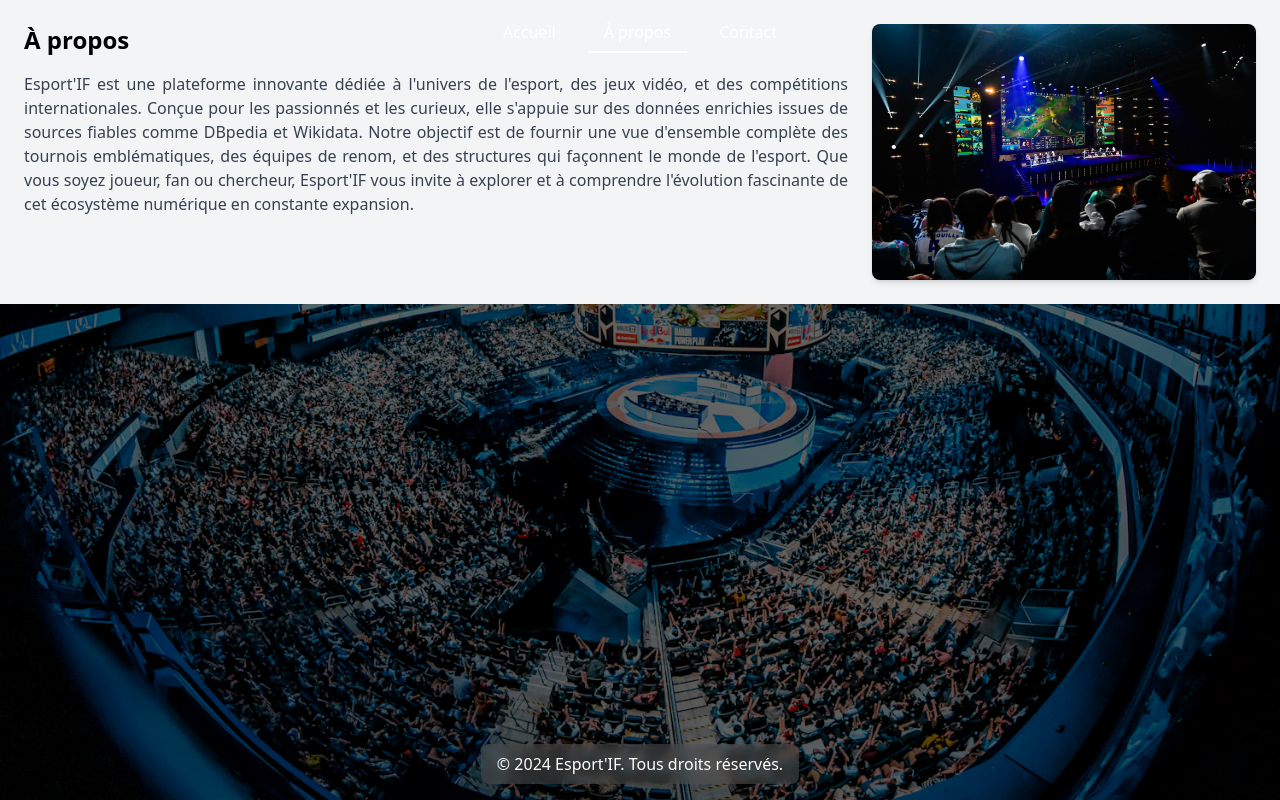
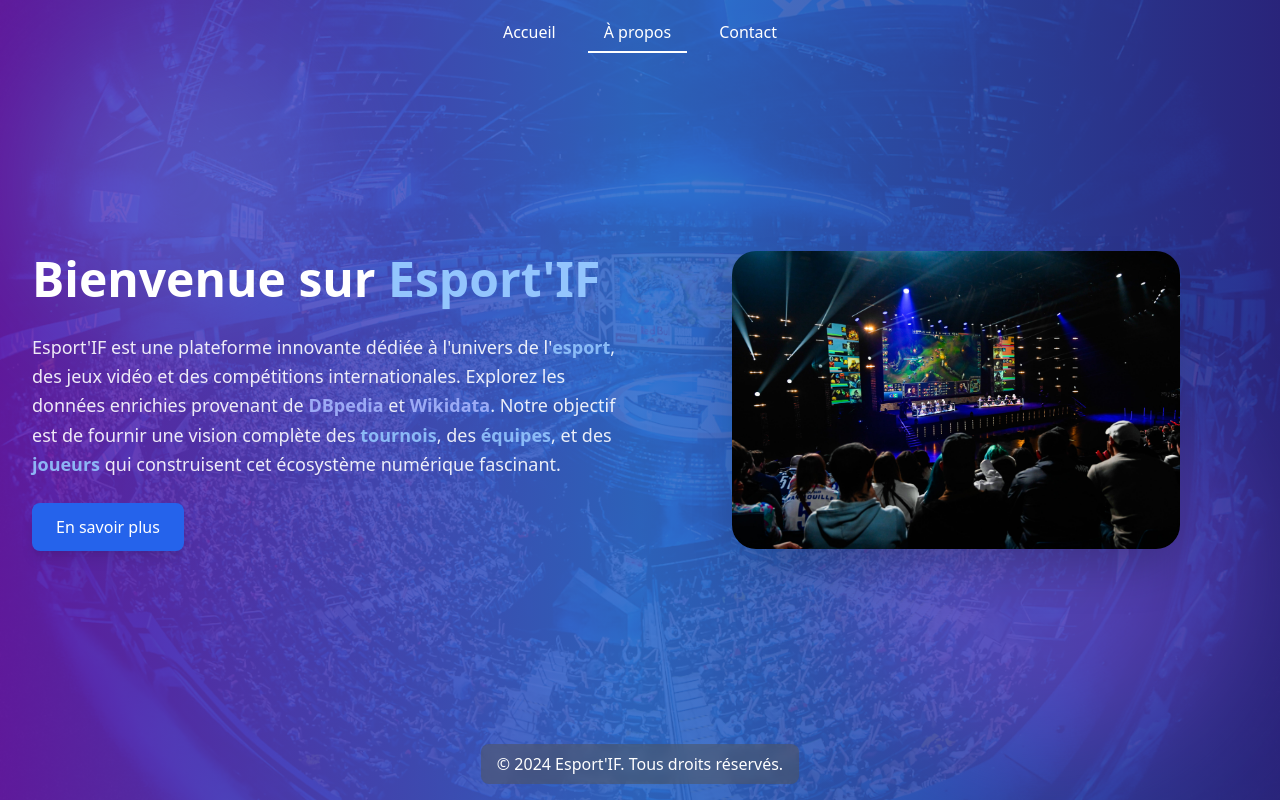
Before and after one commit to yolaatar/esportif, a React (Create React App) app: page /about in a window 1280 px wide. Built offline with nearby package versions, Linux system fonts and the light colour scheme.

Commit message:
improve about page

```diff
--- a/src/pages/About.js
+++ b/src/pages/About.js
@@ -2,27 +2,43 @@
 
 const About = () => {
 	return (
-		<div className="flex flex-col md:flex-row items-center md:items-start gap-6 p-6 bg-gray-100">
+		<div className="relative flex flex-col md:flex-row items-center justify-center gap-12 px-8 py-16 min-h-screen overflow-hidden">
+			{/* Gradient de fond */}
+			<div className="absolute inset-0 bg-gradient-to-r from-purple-700 via-blue-500 to-indigo-800 opacity-75 -z-10"></div>
 
+			{/* Effets visuels (cercles) */}
+			<div className="absolute top-10 left-10 w-72 h-72 bg-blue-400 rounded-full blur-3xl opacity-30 -z-10"></div>
+			<div className="absolute bottom-10 right-10 w-96 h-96 bg-purple-500 rounded-full blur-3xl opacity-30 -z-10"></div>
 
 			{/* Texte */}
-			<div>
-				<h2 className="text-2xl font-semibold mb-4">À propos</h2>
-				<p className="text-gray-700" style={{ textAlign: "justify" }}>
-					Esport'IF est une plateforme innovante dédiée à l'univers de l'esport, des jeux vidéo, et des compétitions internationales.
-					Conçue pour les passionnés et les curieux, elle s'appuie sur des données enrichies issues de sources fiables comme DBpedia
-					et Wikidata. Notre objectif est de fournir une vue d'ensemble complète des tournois emblématiques, des équipes de renom,
-					et des structures qui façonnent le monde de l'esport. Que vous soyez joueur, fan ou chercheur, Esport'IF vous invite à
-					explorer et à comprendre l'évolution fascinante de cet écosystème numérique en constante expansion.
+			<div className="md:w-1/2 text-white text-center md:text-left space-y-6 animate-fadeIn">
+				<h2 className="text-5xl font-extrabold leading-tight">
+					Bienvenue sur <span className="text-blue-300">Esport'IF</span>
+				</h2>
+				<p className="text-lg leading-relaxed opacity-90">
+					Esport'IF est une plateforme innovante dédiée à l'univers de
+					l'<span className="text-blue-300 font-semibold">esport</span>, des
+					jeux vidéo et des compétitions internationales. Explorez les données
+					enrichies provenant de{" "}
+					<span className="text-indigo-300 font-semibold">DBpedia</span> et{" "}
+					<span className="text-indigo-300 font-semibold">Wikidata</span>. Notre
+					objectif est de fournir une vision complète des{" "}
+					<span className="text-blue-300 font-semibold">tournois</span>, des{" "}
+					<span className="text-blue-300 font-semibold">équipes</span>, et des{" "}
+					<span className="text-blue-300 font-semibold">joueurs</span> qui
+					construisent cet écosystème numérique fascinant.
 				</p>
+				<button className="px-6 py-3 bg-blue-600 text-white rounded-lg shadow-lg hover:bg-blue-700 transition duration-300">
+					En savoir plus
+				</button>
 			</div>
 
 			{/* Image */}
-			<div className="flex-shrink-0">
+			<div className="md:w-1/2 flex justify-center animate-fadeIn">
 				<img
-					src="/esport-about-page.jpg" // Chemin relatif à la racine
+					src="/esport-about-page.jpg"
 					alt="Esport illustration"
-					className="w-full md:w-96 rounded-lg shadow-md"
+					className="w-full max-w-md rounded-3xl shadow-2xl hover:scale-105 transition-transform duration-500"
 				/>
 			</div>
 		</div>
```
